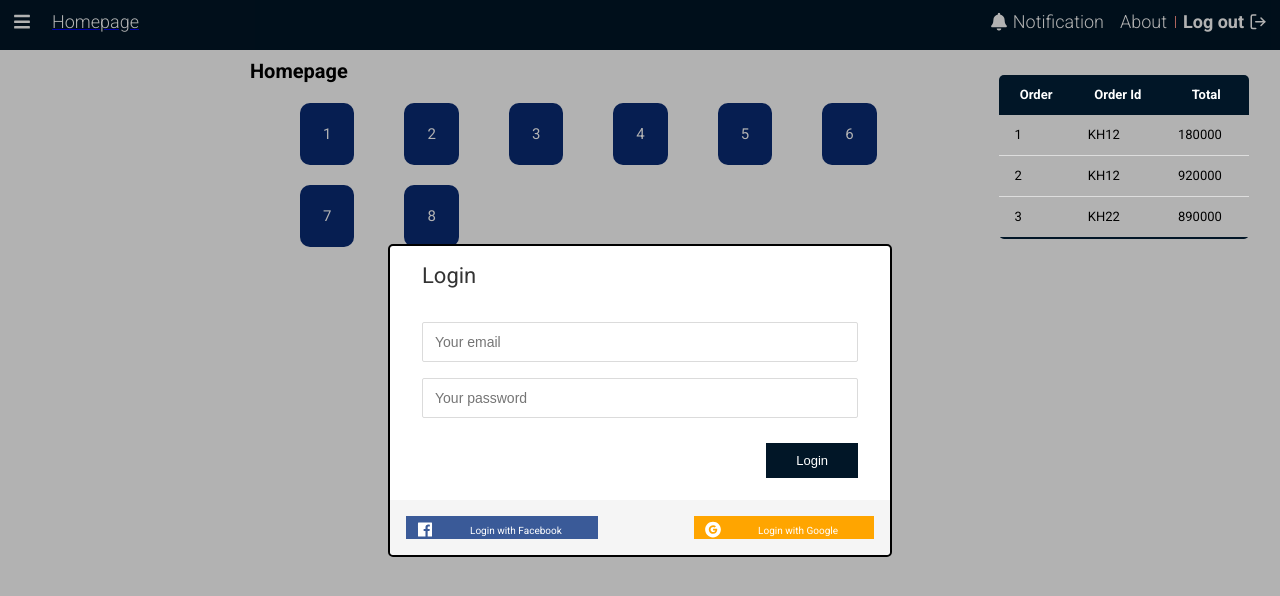
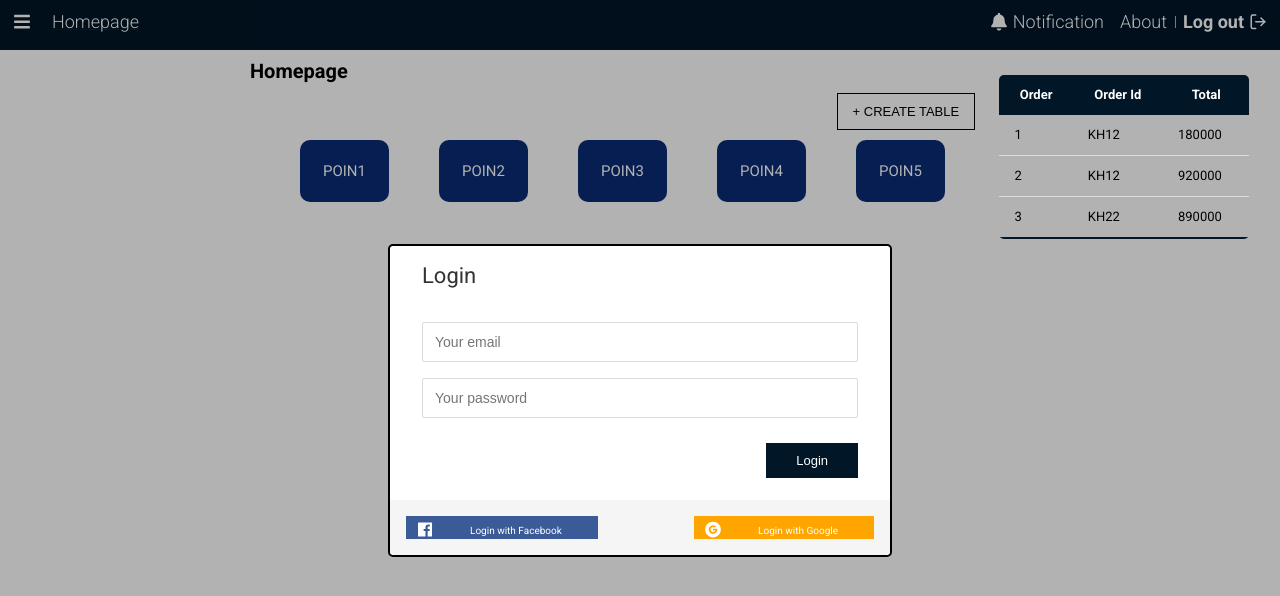
Before and after one commit to thuckhapham/QuanLy_coffee, a React (Create React App) app in the folder react-frontend-tlcn/: page / in a window 1280 px wide. Shown: the top 596 px of the page. Built offline with nearby package versions, Linux system fonts and the light colour scheme.

Commit message:
them button/modal add table

```diff
--- a/react-frontend-tlcn/src/App.js
+++ b/react-frontend-tlcn/src/App.js
@@ -7,7 +7,6 @@ import Homepage from './Pages/Homepage/Homepage';
 import Member from './Pages/Member/Member'
 import Order from './Pages/Order/Order'
 import HistoryOrder from './Pages/HistoryOrder/HistoryOrder'
-import Login from './Pages/Login/Login'
 
 // import { BrowserRouter as Router, Switch , Route } from 'react-router-dom'
 
--- a/react-frontend-tlcn/src/Pages/Homepage/Homepage.css
+++ b/react-frontend-tlcn/src/Pages/Homepage/Homepage.css
@@ -1,6 +1,32 @@
 .homepage {
   margin: 10px 0px 10px 0px;
   width: 98%;
+}
+.homepage__header {
+  display: flex;
+}
+.homepage__header-btn {
+  display: flex;
+  justify-content: flex-end;
+}
+.homepage__btn-add {
+  padding: 10px 15px;
+  font-size: 1.3rem;
+  font-weight: 500;
+  border: 1px solid black;
+  color: black;
+  background-size: 200% 100%;
+  background-image: linear-gradient(
+    to right,
+    var(--white-color) 50%,
+    var(--primary-color) 50%
+  );
+  transition: background-position 0.5s;
+}
+.homepage__btn-add:hover {
+  cursor: pointer;
+  color: var(--white-color);
+  background-position: -100% 0;
 }
 .homepage__contain {
   display: flex;
@@ -26,3 +52,54 @@
 .homepage__order-link:hover {
   opacity: 0.8;
 }
+/* MODAL OVERLAY */
+.newtable__content-header {
+  font-size: 1.7rem;
+  text-align: center;
+  margin: 10px 0;
+}
+.newtable__content {
+  width: 350px;
+  margin: 5px 10px;
+}
+.newtable__content-list {
+  font-size: 1.3rem;
+}
+.newtable__form {
+  width: 100%;
+  border: 0.5px solid black;
+  padding: 10px 12px;
+}
+.newtable__content-btn {
+  margin: 20px 0;
+  display: flex;
+  justify-content: space-between;
+  padding: 0 30px;
+}
+.newtable__btn {
+  width: 100px;
+  padding: 10px 15px;
+  font-size: 1.4rem;
+  font-weight: 500;
+  background-color: var(--white-color);
+  border: 1px solid var(--primary-color);
+}
+.newtable__btn--add {
+  background-size: 200% 100%;
+  background-image: linear-gradient(
+    to right,
+    var(--white-color) 50%,
+    green 50%
+  );
+  transition: background-position 0.5s;
+}
+.newtable__btn--cancle {
+  background-size: 200% 100%;
+  background-image: linear-gradient(to right, var(--white-color) 50%, red 50%);
+  transition: background-position 0.5s;
+}
+.newtable__btn:hover {
+  background-position: -100% 0;
+  color: var(--white-color);
+  cursor: pointer;
+}
--- a/react-frontend-tlcn/src/Pages/Homepage/Homepage.js
+++ b/react-frontend-tlcn/src/Pages/Homepage/Homepage.js
@@ -1,31 +1,115 @@
-import React from 'react'
+import React, { useState } from 'react'
 import './Homepage.css'
 import { Link } from 'react-router-dom'
 import Login from '../../Components/Login/Login'
 
 function Homepage() {
+    //Data
+    const datas = [
+        {
+            tableId: "POIN1",
+            tableSource: "Table"
+        },
+        {
+            tableId: "POIN2",
+            tableSource: "Table"
+        },
+        {
+            tableId: "POIN3",
+            tableSource: "Table"
+        },
+        {
+            tableId: "POIN4",
+            tableSource: "Table"
+        },
+        {
+            tableId: "POIN5",
+            tableSource: "Table"
+        },
+    ]
+    //Set Modal Active
+    const [viewModal, setViewModal] = useState(true);
+    const [selectedButt, setButt] = useState("");
+    const callbackModal = (modalState) => {
+        setViewModal(modalState);
+    };
     return (
         <>
             <Login />
             <div className="homepage">
-                <h1>Homepage</h1>
-
+                <div className="homepage__header-list">
+                    <div className="homepage__header-item">
+                        <h1>Homepage</h1>
+                    </div>
+                    <div className="homepage__header-item homepage__header-btn">
+                        <button
+                            className="homepage__btn-add"
+                            onClick={() => setViewModal(!viewModal)}
+                        >
+                            + CREATE TABLE
+                        </button>
+                    </div>
+                </div>
                 <div className="homepage__contain">
-                    <Link className="homepage__order-link" to="/order/1">
-                        1
-                    </Link>
-                    <Link className="homepage__order-link" to="/order/2">
-                        2
-                    </Link>
-                    <Link className="homepage__order-link">3</Link>
-                    <Link className="homepage__order-link">4</Link>
-                    <Link className="homepage__order-link">5</Link>
-                    <Link className="homepage__order-link">6</Link>
-                    <Link className="homepage__order-link">7</Link>
-                    <Link className="homepage__order-link">8</Link>
+                    {datas.map(data => (
+                        <Link key={data.tableId} className="homepage__order-link" to={"/order/" + data.tableId} >
+                            {data.tableId}
+                        </Link>
+                    ))}
                 </div>
-
             </div>
+            {/* Modal Layout */}
+            <div className={viewModal ? "modal--unactive" : "modal"}>
+                <div className="modal__overlay"></div>
+                <div className="modal__body">
+                    <div style={{ display: "flex", "justify-content": "flex-end" }}>
+                        <button
+                            className="modal__btn-close"
+                            onClick={() => setViewModal(!viewModal)}
+                        >
+                            X
+                        </button>
+                    </div>
+                    <div className="newtable__content">
+                        <div className="newtable__content-header">
+                            CREATING NEW TABLE
+                        </div>
+                        <div className="newtable__content-list">
+                            <div className="newtable__content-item">
+                                <div className="newtable__lable">
+                                    TABLE ORDER:
+                                </div>
+                                <div className="newtable__input">
+                                    <input type="text" className="newtable__form" placeholder="ID" />
+                                </div>
+                            </div>
+                            <div className="newtable__content-item">
+                                <div className="newtable__lable">
+                                    TABLE SOURCE:
+                                </div>
+                                <div className="newtable__input">
+                                    <input type="text" className="newtable__form" placeholder="Source" />
+                                </div>
+                            </div>
+                        </div>
+                        <div className="newtable__content-btn">
+                            <button
+                                className="newtable__btn newtable__btn--add"
+                                onClick={() => setViewModal(!viewModal)}
+                            >
+                                Add
+                            </button>
+                            <button
+                                className="newtable__btn newtable__btn--cancle"
+                                onClick={() => setViewModal(!viewModal)}
+                            >
+                                Cancle
+                            </button>
+                        </div>
+                    </div>
+                </div>
+            </div>
+            {/* </div>  */}
         </>
     )
 }
```
